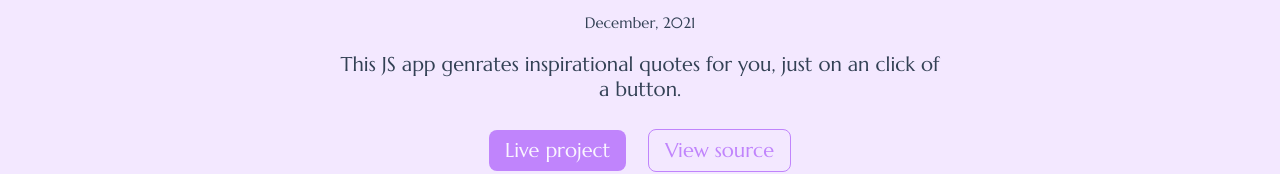
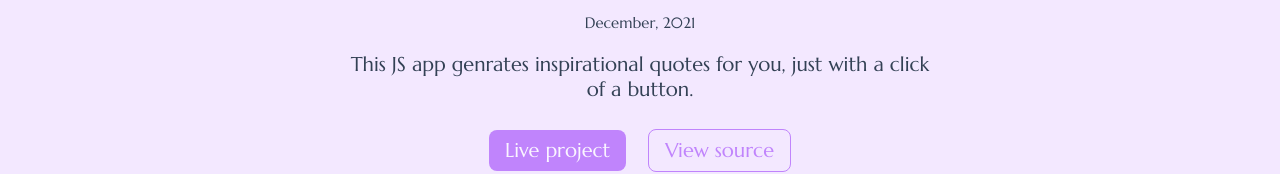
Before and after one commit to mayanksachdev/mayank-sachdev-levelZero-portfolio, a plain HTML site: page projects.html in a window 1280 px wide. Shown: the part 2022-2196 px from the top of the page. Drawn offline with Linux system fonts and the light colour scheme; a web font is replaced by a local one.

Commit message:
fix: fixed a grammatical error in project description

```diff
--- a/projects.html
+++ b/projects.html
@@ -153,7 +153,7 @@
                 <div class="container container-center">
                     <h1>Quote of the Day generator</h1>
                     <p class="section-small">December, 2021</p>
-                    <p>This JS app genrates inspirational quotes for you, just on an click of a button.
+                    <p>This JS app genrates inspirational quotes for you, just with a click of a button.
                 </div>
                 <div class="link-container">
                     <ul class="list-no-bullets">
```
